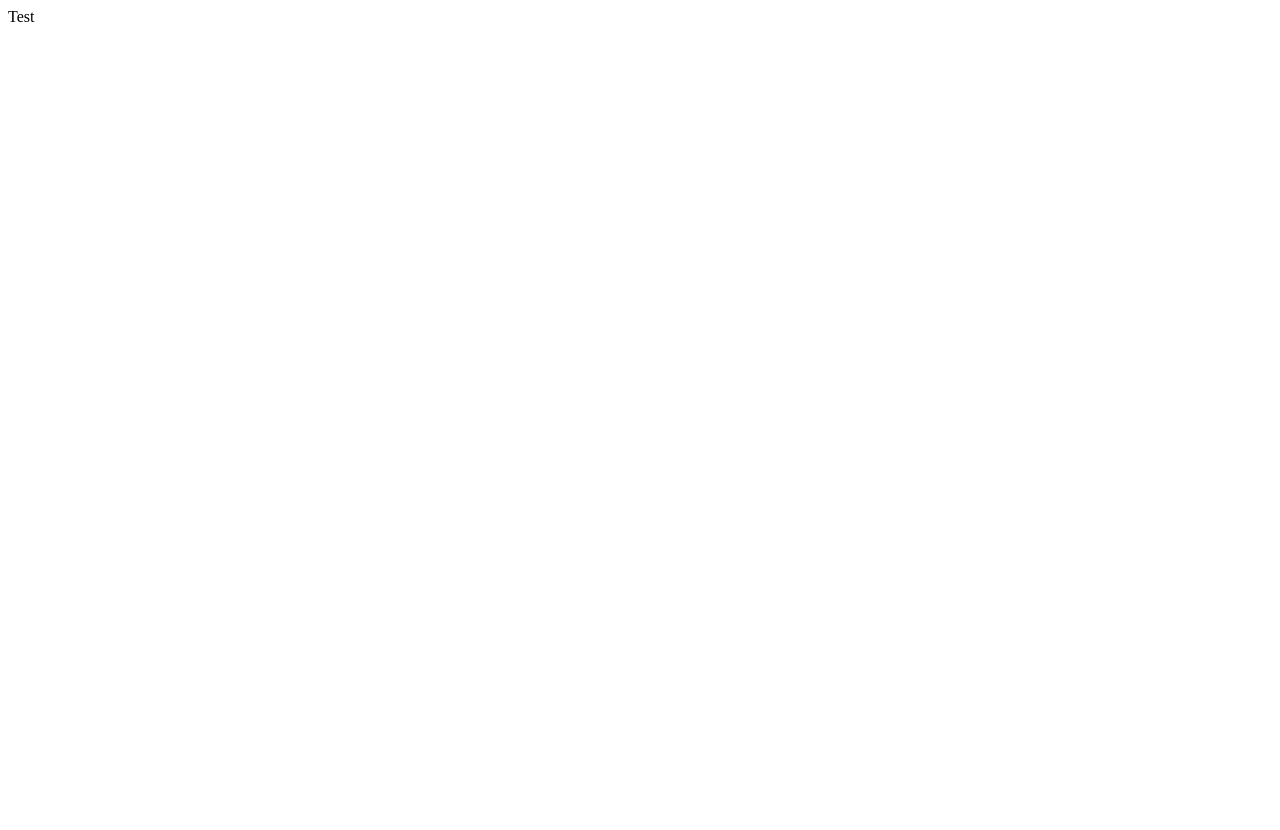
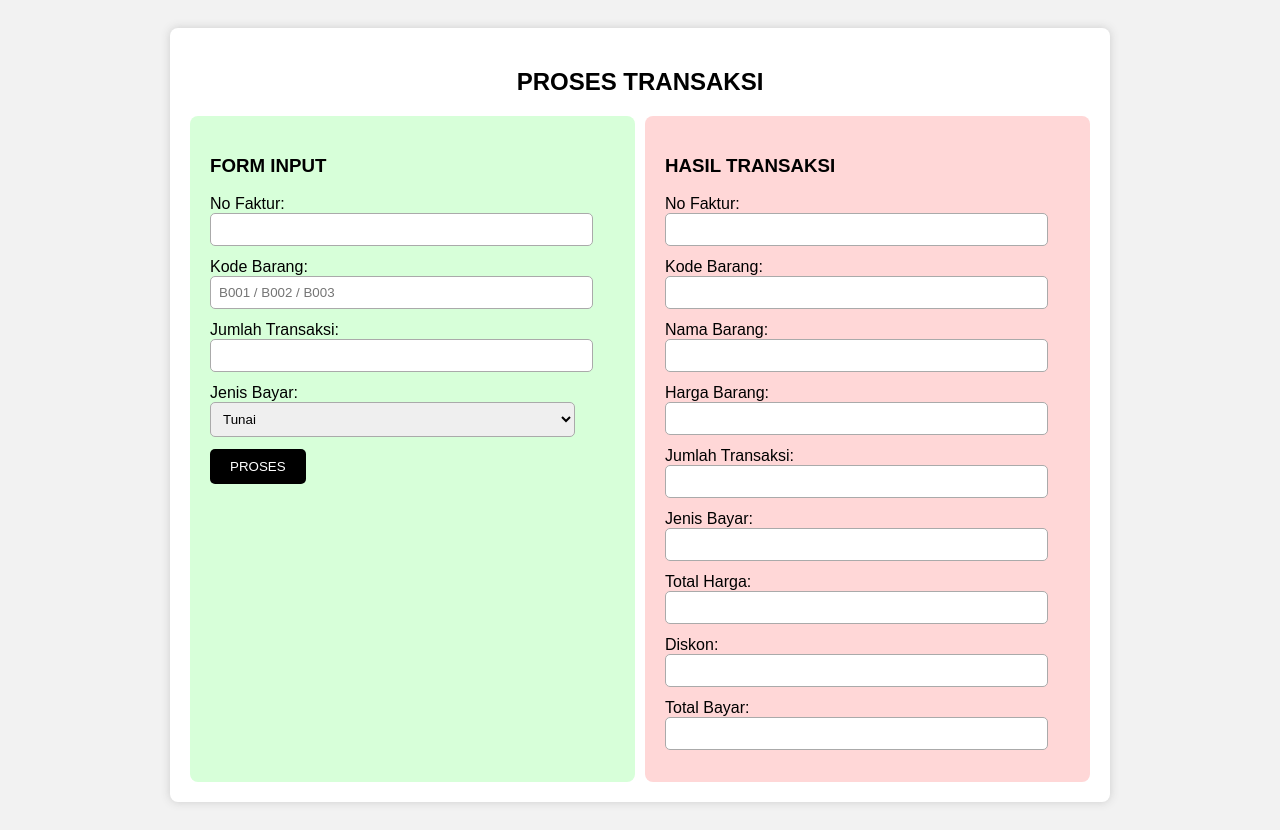
Before and after one commit to margogoaryano/prose_transaksi, a plain HTML site: page index.html in a window 1280 px wide. Before the commit the page ends 800 px from the top, so only its background shows below. Drawn offline with Linux system fonts and the light colour scheme.

Commit message:
Add files via upload

```diff
--- a/index.html
+++ b/index.html
@@ -1 +1,78 @@
-<html><body>Test</body></html>
+<!DOCTYPE html>
+<html lang="id">
+<head>
+    <meta charset="UTF-8">
+    <title>Proses Transaksi</title>
+
+    <!-- Memanggil file CSS -->
+    <link rel="stylesheet" href="style.css">
+</head>
+<body>
+
+<div class="container">
+    <h2>PROSES TRANSAKSI</h2>
+
+    <div class="box">
+
+        <!-- Kolom Kiri -->
+        <div class="left">
+            <h3>FORM INPUT</h3>
+
+            <label>No Faktur:</label><br>
+            <input type="text" id="noFaktur">
+
+            <label>Kode Barang:</label><br>
+            <input type="text" id="kodeBrg" placeholder="B001 / B002 / B003">
+
+            <label>Jumlah Transaksi:</label><br>
+            <input type="number" id="jumlah">
+
+            <label>Jenis Bayar:</label><br>
+            <select id="jenis">
+                <option value="tunai">Tunai</option>
+                <option value="kredit">Kredit</option>
+            </select>
+
+            <button onclick="proses()">PROSES</button>
+        </div>
+
+        <!-- Kolom Kanan -->
+        <div class="right">
+            <h3>HASIL TRANSAKSI</h3>
+
+            <label>No Faktur:</label><br>
+            <input type="text" id="outFaktur" readonly>
+
+            <label>Kode Barang:</label><br>
+            <input type="text" id="outKode" readonly>
+
+            <label>Nama Barang:</label><br>
+            <input type="text" id="outNama" readonly>
+
+            <label>Harga Barang:</label><br>
+            <input type="text" id="outHarga" readonly>
+
+            <label>Jumlah Transaksi:</label><br>
+            <input type="text" id="outJumlah" readonly>
+
+            <label>Jenis Bayar:</label><br>
+            <input type="text" id="outJenis" readonly>
+
+            <label>Total Harga:</label><br>
+            <input type="text" id="outTotal" readonly>
+
+            <label>Diskon:</label><br>
+            <input type="text" id="outDiskon" readonly>
+
+            <label>Total Bayar:</label><br>
+            <input type="text" id="outBayar" readonly>
+        </div>
+
+    </div>
+</div>
+
+<!-- Memanggil file JavaScript -->
+<script src="script.js"></script>
+
+</body>
+</html>
--- /dev/null
+++ b/style.css
@@ -0,0 +1,59 @@
+body {
+    font-family: Arial;
+    background: #f2f2f2;
+    padding: 20px;
+}
+
+.container {
+    width: 900px;
+    margin: auto;
+    background: white;
+    padding: 20px;
+    box-shadow: 0 0 10px #ccc;
+    border-radius: 8px;
+}
+
+h2 {
+    text-align: center;
+}
+
+.box {
+    display: flex;
+    justify-content: space-between;
+    margin-top: 20px;
+}
+
+.left, .right {
+    width: 45%;
+    padding: 20px;
+    border-radius: 8px;
+}
+
+.left {
+    background: #d7ffd9;
+}
+
+.right {
+    background: #ffd7d7;
+}
+
+input, select {
+    width: 90%;
+    padding: 8px;
+    margin-bottom: 12px;
+    border: 1px solid #aaa;
+    border-radius: 5px;
+}
+
+button {
+    padding: 10px 20px;
+    background: black;
+    color: white;
+    border: none;
+    border-radius: 5px;
+    cursor: pointer;
+}
+
+button:hover {
+    background: #444;
+}
```
Also changed, not shown: index.js (added, +42 -0 lines).
